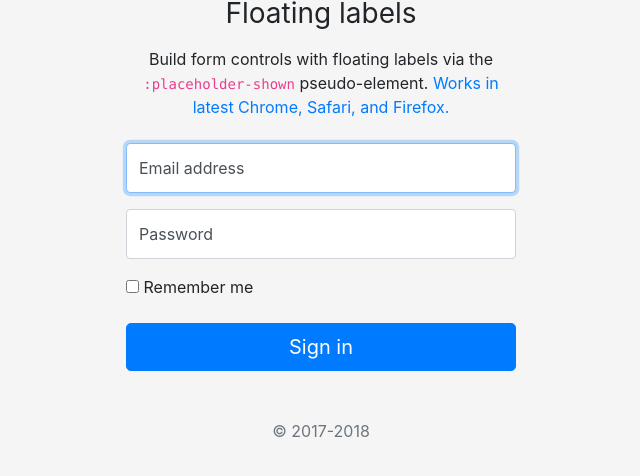
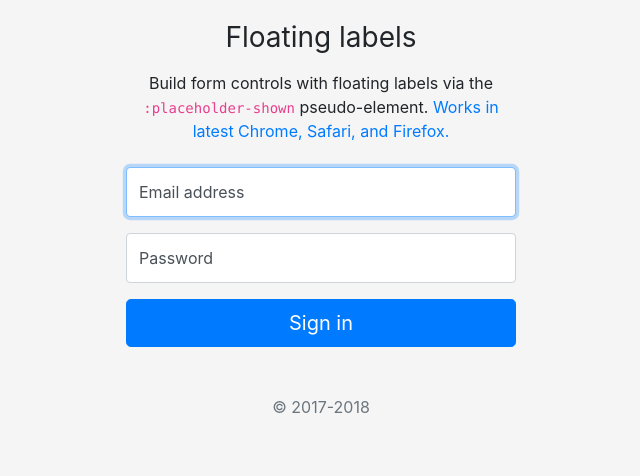
Before and after one commit to concastor/Jobber-CuHacking2019, a website: page frontend/html/login.html in a window 1280 px wide. Shown: the part 220-696 px from the top of the page, without its empty margins (319-959 px from the left). Drawn offline with nearby package versions, Linux system fonts and the light colour scheme.

Commit message:
login html update

```diff
--- a/frontend/html/login.html
+++ b/frontend/html/login.html
@@ -33,13 +33,7 @@
         <input type="password" id="inputPassword" class="form-control" placeholder="Password" required>
         <label for="inputPassword">Password</label>
       </div>
-
-      <div class="checkbox mb-3">
-        <label>
-          <input type="checkbox" value="remember-me"> Remember me
-        </label>
-      </div>
-      <button class="btn btn-lg btn-primary btn-block" type="submit">Sign in</button>
+      <button class="btn btn-lg btn-primary btn-block" type="button" onClick="handleSubmitJobButton()" >Sign in</button>
       <p class="mt-5 mb-3 text-muted text-center">&copy; 2017-2018</p>
     </form>
   </body>
```
